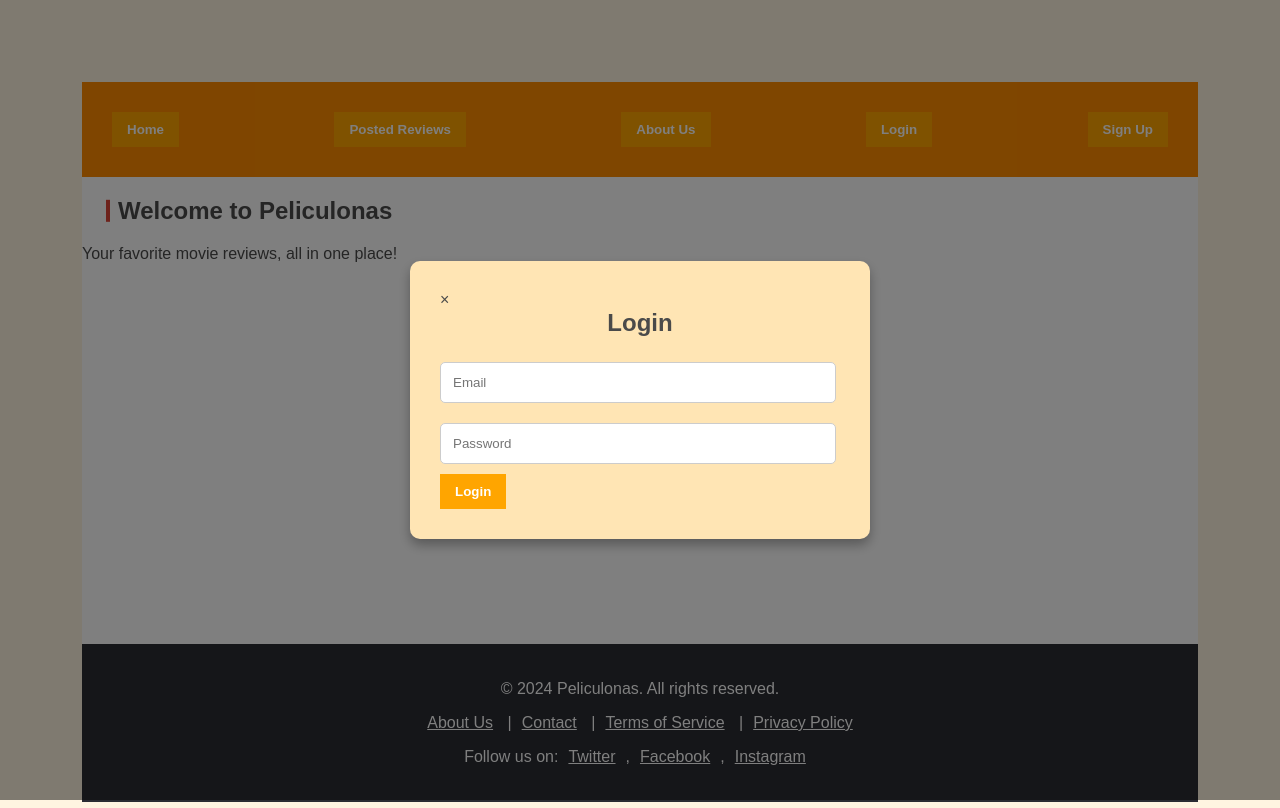
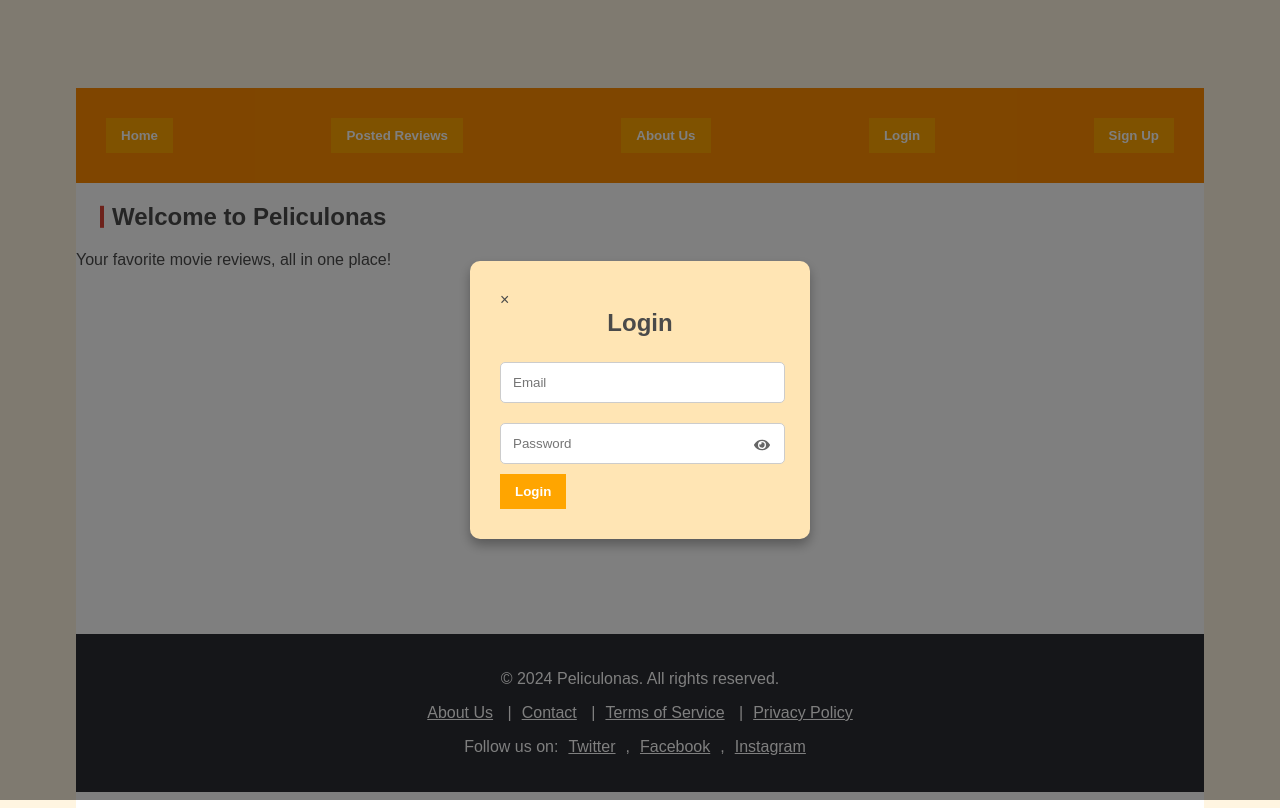
Before and after one commit to Tomas-Osorio/Purple-Haze, a React (Create React App) app: page / in a window 1280 px wide. Both pictures are taken after a click on the button "Login". Built offline with nearby package versions, Linux system fonts and the light colour scheme.

Commit message:
modified:   package-lock.json 	modified:   package.json 	modified:   src/App.js 	modified:   src/LoginModal.js 	modified:   src/ReviewForm.js 	modified:   src/ReviewFormContainer.js 	modified:   src/SignupModal.js 	modified:   src/style.css

```diff
--- a/package.json
+++ b/package.json
@@ -9,6 +9,7 @@
     "axios": "^1.7.7",
     "react": "^18.3.1",
     "react-dom": "^18.3.1",
+    "react-icons": "^5.3.0",
     "react-router-dom": "^6.27.0",
     "react-scripts": "5.0.1",
     "web-vitals": "^2.1.4"
--- a/src/App.js
+++ b/src/App.js
@@ -31,12 +31,12 @@ const App = () => {
     };
 
     const handleAddReview = (review) => {
-        console.log('Reviews:', reviews); // Debugging line
+        console.log('Reviews:', reviews);
         if (!currentUser) {
             alert('You must be logged in to create a review.');
             return;
         }
-        setReviews((prevReviews) => [...prevReviews, review]); // Ensure you're using the functional update
+        setReviews((prevReviews) => [...prevReviews, review]);
     };
 
     return (
--- a/src/LoginModal.js
+++ b/src/LoginModal.js
@@ -1,8 +1,10 @@
 import React, { useState } from 'react';
+import { FaEye, FaEyeSlash } from 'react-icons/fa';
 
 const LoginModal = ({ onClose, onLogin }) => {
     const [email, setEmail] = useState('');
     const [password, setPassword] = useState('');
+    const [showPassword, setShowPassword] = useState(false);
 
     const handleSubmit = () => {
         const storedUser = JSON.parse(localStorage.getItem('user'));
@@ -19,8 +21,19 @@ const LoginModal = ({ onClose, onLogin }) => {
             <div className="modal-content">
                 <span className="close" onClick={onClose}>&times;</span>
                 <h2>Login</h2>
-                <input type="text" placeholder="Email" onChange={(e) => setEmail(e.target.value)} />
-                <input type="password" placeholder="Password" onChange={(e) => setPassword(e.target.value)} />
+                <input
+                    type="text"
+                    placeholder="Email"
+                    onChange={(e) => setEmail(e.target.value)}
+                />
+                <input
+                    type={showPassword ? 'text' : 'password'}
+                    placeholder="Password"
+                    onChange={(e) => setPassword(e.target.value)}
+                />
+                <span className="password-icon" onClick={() => setShowPassword(!showPassword)}>
+                    {showPassword ? <FaEyeSlash /> : <FaEye />}
+                </span>
                 <button onClick={handleSubmit}>Login</button>
             </div>
         </div>
--- a/src/ReviewForm.js
+++ b/src/ReviewForm.js
@@ -4,14 +4,14 @@ import axios from 'axios';
 const ReviewForm = ({ onClose, onAddReview, currentUser }) => {
     const [image, setImage] = useState('');
     const [title, setTitle] = useState('');
-    const [genre, setGenre] = useState(''); // Start as empty
+    const [genre, setGenre] = useState('');
     const [rating, setRating] = useState('');
     const [movieId, setMovieId] = useState(null);
-    const [genres, setGenres] = useState({}); // State to hold genre mapping
+    const [genres, setGenres] = useState({});
 
     useEffect(() => {
         const fetchGenres = async () => {
-            const apiKey = 'e845651629ccba8e1cfc92622401198b'; // Replace with your TMDb API key
+            const apiKey = 'e845651629ccba8e1cfc92622401198b';
             try {
                 const response = await axios.get(`https://api.themoviedb.org/3/genre/movie/list?api_key=${apiKey}&language=en-US`);
                 const genreList = response.data.genres;
@@ -19,17 +19,17 @@ const ReviewForm = ({ onClose, onAddReview, currentUser }) => {
                     acc[genre.id] = genre.name;
                     return acc;
                 }, {});
-                setGenres(genreMapping); // Store the mapping in state
+                setGenres(genreMapping);
             } catch (error) {
                 console.error('Error fetching genre list:', error);
             }
         };
 
-        fetchGenres(); // Fetch genres when the component mounts
+        fetchGenres();
     }, []);
 
     const fetchMovieData = async (title) => {
-        const apiKey = 'e845651629ccba8e1cfc92622401198b'; // Replace with your TMDb API key
+        const apiKey = 'e845651629ccba8e1cfc92622401198b';
         try {
             const response = await axios.get(`https://api.themoviedb.org/3/search/movie?api_key=${apiKey}&query=${title}`);
             const firstResult = response.data.results[0];
@@ -38,13 +38,13 @@ const ReviewForm = ({ onClose, onAddReview, currentUser }) => {
                 setImage(imageUrl);
                 setMovieId(firstResult.id);
 
-                // Map genre IDs to names using the fetched genres
+
                 if (firstResult.genre_ids && firstResult.genre_ids.length > 0) {
                     const firstGenreId = firstResult.genre_ids[0];
-                    const genreName = genres[firstGenreId] || 'Unknown'; // Use fetched genres
+                    const genreName = genres[firstGenreId] || 'Unknown';
                     setGenre(genreName);
                 } else {
-                    setGenre('Unknown'); // Default if no genre found
+                    setGenre('Unknown');
                 }
             } else {
                 console.error('No results found for the given title');
@@ -64,11 +64,11 @@ const ReviewForm = ({ onClose, onAddReview, currentUser }) => {
         const newTitle = e.target.value;
         setTitle(newTitle);
         if (newTitle) {
-            fetchMovieData(newTitle); // Fetch movie data based on the title
+            fetchMovieData(newTitle);
         } else {
             setImage('');
             setMovieId(null);
-            setGenre(''); // Reset genre when title is cleared
+            setGenre('');
         }
     };
 
--- a/src/ReviewFormContainer.js
+++ b/src/ReviewFormContainer.js
@@ -19,7 +19,7 @@ const ReviewFormContainer = ({ onAddReview, currentUser }) => {
                 <ReviewForm
                     onClose={handleClose}
                     onAddReview={handleAddReview}
-                    currentUser={currentUser} // Pass currentUser here
+                    currentUser={currentUser}
                 />
             )}
         </div>
--- a/src/SignupModal.js
+++ b/src/SignupModal.js
@@ -1,9 +1,11 @@
 import React, { useState } from 'react';
+import { FaEye, FaEyeSlash } from 'react-icons/fa';
 
 const SignupModal = ({ onClose, onLogin }) => {
     const [email, setEmail] = useState('');
     const [username, setUsername] = useState('');
     const [password, setPassword] = useState('');
+    const [showPassword, setShowPassword] = useState(false);
 
     const handleSubmit = () => {
         if (email && username && password.length >= 8) {
@@ -23,7 +25,14 @@ const SignupModal = ({ onClose, onLogin }) => {
                 <h2>Sign Up</h2>
                 <input type="text" placeholder="Email" onChange={(e) => setEmail(e.target.value)} />
                 <input type="text" placeholder="Username" onChange={(e) => setUsername(e.target.value)} />
-                <input type="password" placeholder="Password" onChange={(e) => setPassword(e.target.value)} />
+                <input
+                        type={showPassword ? 'text' : 'password'}
+                        placeholder="Password"
+                        onChange={(e) => setPassword(e.target.value)}
+                    />
+                <span className="password-icon2" onClick={() => setShowPassword(!showPassword)}>
+                        {showPassword ? <FaEyeSlash /> : <FaEye />}
+                </span>
                 <button onClick={handleSubmit}>Sign Up</button>
             </div>
         </div>
--- a/src/style.css
+++ b/src/style.css
@@ -9,9 +9,9 @@ body {
     display: flex;
     flex-direction: column;
     min-height: 90vh;
-    margin-top: 82px;
-    margin-left: 82px;
-    margin-right: 82px;
+    margin-top: 11vh;
+    margin-left: 9.5vh;
+    margin-right: 9.5vh;
     /*margin: 82px;  Add margin to the main wrapper */
     background-color: #fff; /* White background for the main content */
 }
@@ -81,8 +81,26 @@ button:hover {
     border-radius: 10px; /* More rounded corners */
     box-shadow: 0 6px 12px rgba(0, 0, 0, 0.3); /* Deeper shadow */
     position: relative;
-    max-width: 400px; /* Limit the width for better readability */
+    max-width: 35vh; /* Limit the width for better readability */
     animation: fadeIn 0.3s ease; /* Fade-in animation */
+}
+
+.password-icon {
+    position: absolute;
+    right: 5vh;
+    top: 66.8%;
+    transform: translateY(-50%);
+    cursor: pointer;
+    color: #666;
+}
+
+.password-icon2 {
+    position: absolute;
+    right: 5vh;
+    top: 72.5%;
+    transform: translateY(-50%);
+    cursor: pointer;
+    color: #666;
 }
 
 .modal-content h2 {
@@ -154,6 +172,7 @@ footer {
     padding-top: 20px;
     padding-bottom: 20px;
     margin-top: auto; /* Ensure it stays at the bottom */
+    margin-bottom: 2vh;
     width: 100%;
     position: relative; /* Change from absolute to relative */
     z-index: 1; /* Lower z-index than modal */
```
Also changed, not shown: 1 other file (tests, documents, lock files or other folders).
